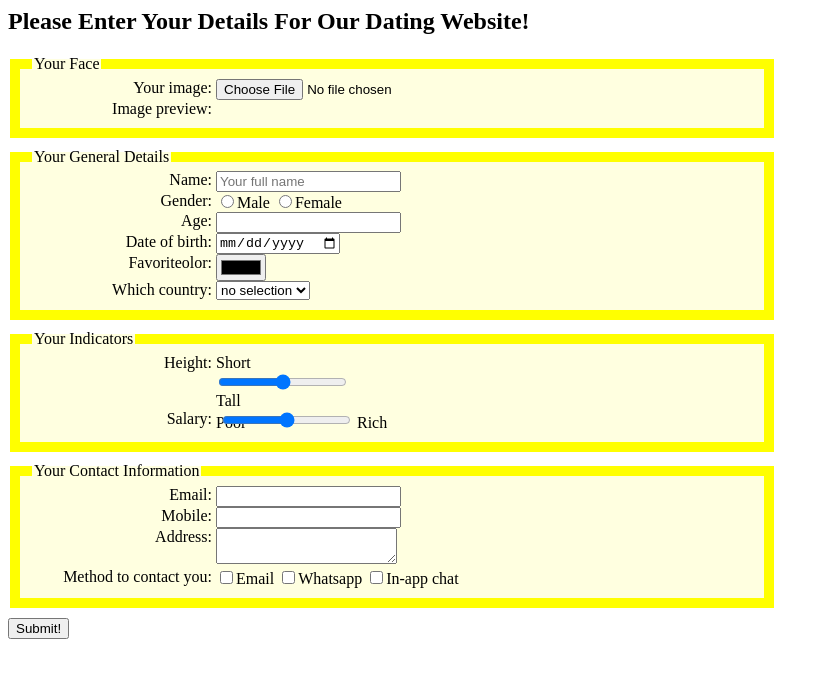
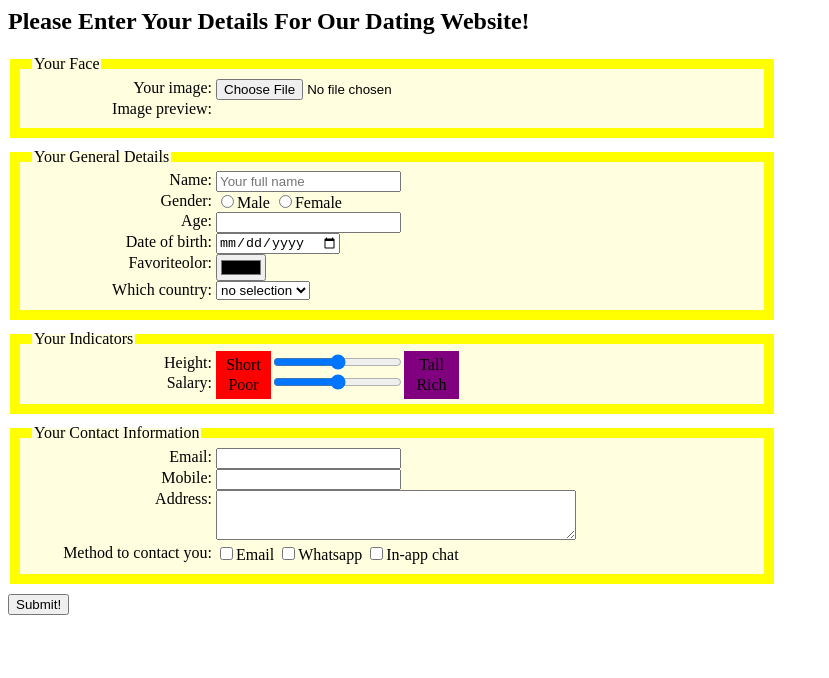
Before and after one commit to fathrees/coursera, a plain HTML site: page index.html in a window 1280 px wide. Shown: the whole page, without its empty margins (0-829 px from the left). Drawn offline with Linux system fonts and the light colour scheme.

Commit message:
part 2 has been done

```diff
--- a/index.html
+++ b/index.html
@@ -1,5 +1,6 @@
 <html>
 	<head>
+		<meta charset="utf-8">
 		<style type="text/css">
 			fieldset {
 				background: lightyellow;
@@ -7,7 +8,7 @@
 				margin-bottom: 10px;
 				width: 720px;
 			}
-			label:not(.sub) {
+			label:not(.sublable) {
 				display: inline-block;
 				width: 180px;
 				text-align: right;
@@ -15,9 +16,19 @@
 			}
 			span {
 				display: inline-block;
-				width:0px;
+				width: 35px;
 				text-align: center;
-				margin: 0;
+				padding: 5px 10px;
+				margin: -5px auto;
+			}
+			.min {background: red;}
+			.max {background: purple;}
+			input[type="range"]{
+				margin: 0 2px;
+			}
+			textarea {
+				width: 360px;
+				height:50px
 			}
 		</style>
 	</head>
@@ -40,10 +51,10 @@
 				<input type="text" id="name" name="name" placeholder="Your full name" required><br>
 
 				<label for="gender">Gender:</label>
-				<label class="sub">
+				<label class="sublable">
 					<input type="radio" id="gender" name="gender" value="male" required>Male
 				</label>
-				<label class="sub">
+				<label class="sublable">
 					<input type="radio" name="gender" value="female" required>Female
 				</label><br>
 
@@ -71,17 +82,11 @@
 			<fieldset>
 				<legend>Your Indicators</legend>
 
-				<div>
-					<label for="height">Height:</label>
-					<span class="min">Short<span>
-					<input type="range" id="height" name="height">
-					<span class="max">Tall</span>
-				</div>
+				<label for="height">Height:</label>
+				<span class="min">Short</span><input type="range" id="height" name="height"><span class="max">Tall</span><br>
 
 				<label for="salary">Salary:</label>
-				<span class="min">Poor</span>
-				<input type="range" id="salary" name="salary">
-				<span class="max">Rich</span>
+				<span class="min">Poor</span><input type="range" id="salary" name="salary"><span class="max">Rich</span>
 			</fieldset>
 
 			<fieldset>
@@ -97,9 +102,9 @@
 				<textarea id="address" name="address"></textarea><br>
 
 				<label for="email">Method to contact you:</label>
-				<label class="sub"><input type="checkbox" id="email" name="conactMethod" value="email">Email</label>
-				<label class="sub"><input type="checkbox" name="conactMethod" value="whatsapp">Whatsapp</label>
-				<label class="sub"><input type="checkbox" name="conactMethod" value="inAppChat">In-app chat</label>
+				<label class="sublable"><input type="checkbox" id="email" name="conactMethod" value="email">Email</label>
+				<label class="sublable"><input type="checkbox" name="conactMethod" value="whatsapp">Whatsapp</label>
+				<label class="sublable"><input type="checkbox" name="conactMethod" value="inAppChat">In-app chat</label>
 			</fieldset>
 			<input type="submit" value="Submit!">
 		</form>
```
